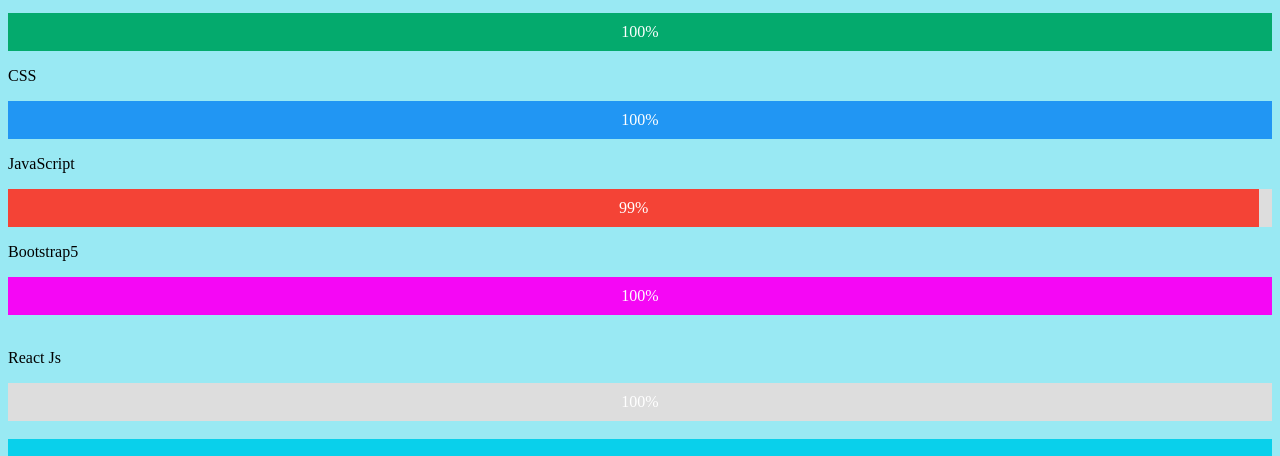
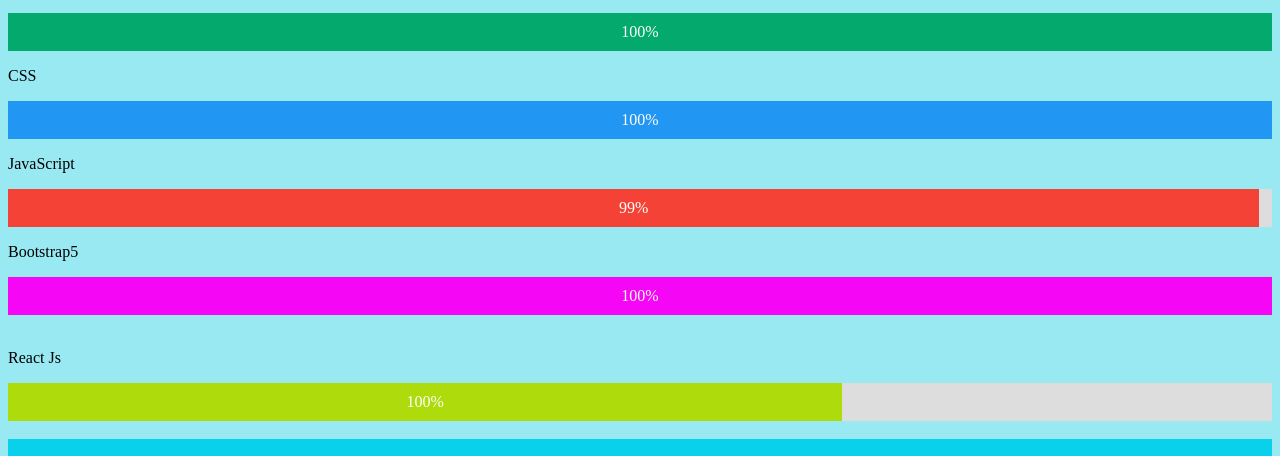
Before and after one commit to deepakavi/deepa.github.io, a plain HTML site: page aboutme.html in a window 1280 px wide. Shown: the part 661-1117 px from the top of the page. Drawn offline with Linux system fonts and the light colour scheme.

Commit message:
change in htmland css file

```diff
--- a/aboutme.html
+++ b/aboutme.html
@@ -54,7 +54,7 @@ I have also collaborated closely with development teams to effectively communica
 <br/>
 <p>React Js</p>
 <div class="container1">
-  <div class="skills React Js">100%</div>
+  <div class="skills ReactJs">100%</div>
 </div>
 <br/>
 
--- a/styles.css
+++ b/styles.css
@@ -93,4 +93,4 @@ footer {
   .css {width: 100%; background-color: #2196F3;}
   .js {width: 99%; background-color: #f44336;}
   .Bootstrap5 {width: 100%; background-color: #f507f5;}
-.React Js {width: 66%; background-color: #aedb0b;}
+.ReactJs {width: 66%; background-color: #aedb0b;}
```
